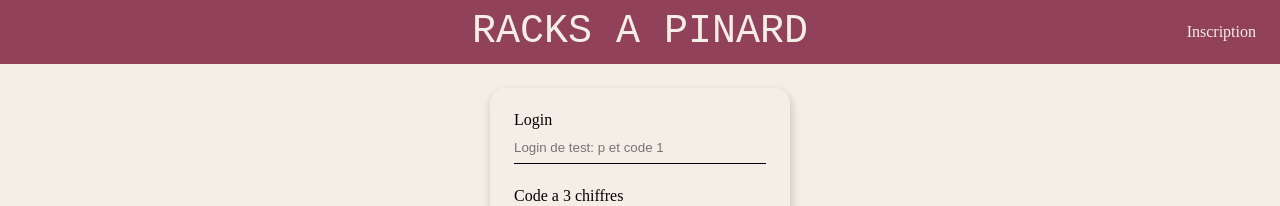
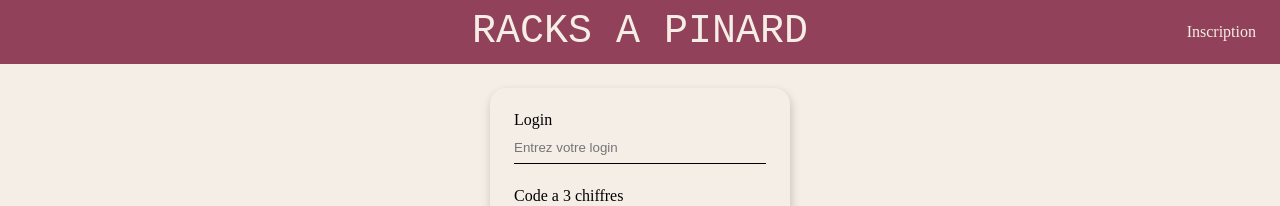
Before and after one commit to arnaudpant/cave-a-vin, a React (Vite) app: page / in a window 1280 px wide. Shown: the top 206 px of the page. Built offline with nearby package versions, Linux system fonts and the light colour scheme; a web font is replaced by a local one.

Commit message:
Fin des tests provisoire pur mise en place btn version essai

```diff
--- a/package.json
+++ b/package.json
@@ -10,6 +10,7 @@
     "test": "vitest"
   },
   "dependencies": {
+    "msw": "^1.2.4",
     "prop-types": "^15.8.1",
     "react": "^18.2.0",
     "react-dom": "^18.2.0",
--- a/src/App.jsx
+++ b/src/App.jsx
@@ -7,7 +7,7 @@ import racksContext from "./context/racksContext";
 import Header from "./components/Header";
 import Connect from "./components/Connect";
 import ContainerRacks from "./components/ContainerRacks";
-import TestComponent from "./components/TestComponent";
+
 
 function App() {
     /**
@@ -68,6 +68,7 @@ function App() {
                     dispatch={dispatch}
                     messageError={state.errorLoginPassword}
                 />
+
             )}
         </>
     );
--- a/src/components/Connect.jsx
+++ b/src/components/Connect.jsx
@@ -29,7 +29,7 @@ const Connect = ({ dispatch, messageError }) => {
                         id="loginUser"
                         onChange={handleLoginChange}
                         required
-                        placeholder="Login de test: p et code 1"
+                        placeholder="Entrez votre login"
                     />
 
                     <label htmlFor="password">Code a 3 chiffres</label>
--- /dev/null
+++ b/src/mocks/handlers.js
@@ -0,0 +1 @@
+import { rest } from "msw";
```
Also changed, not shown: 1 other file (tests, documents, lock files or other folders).
